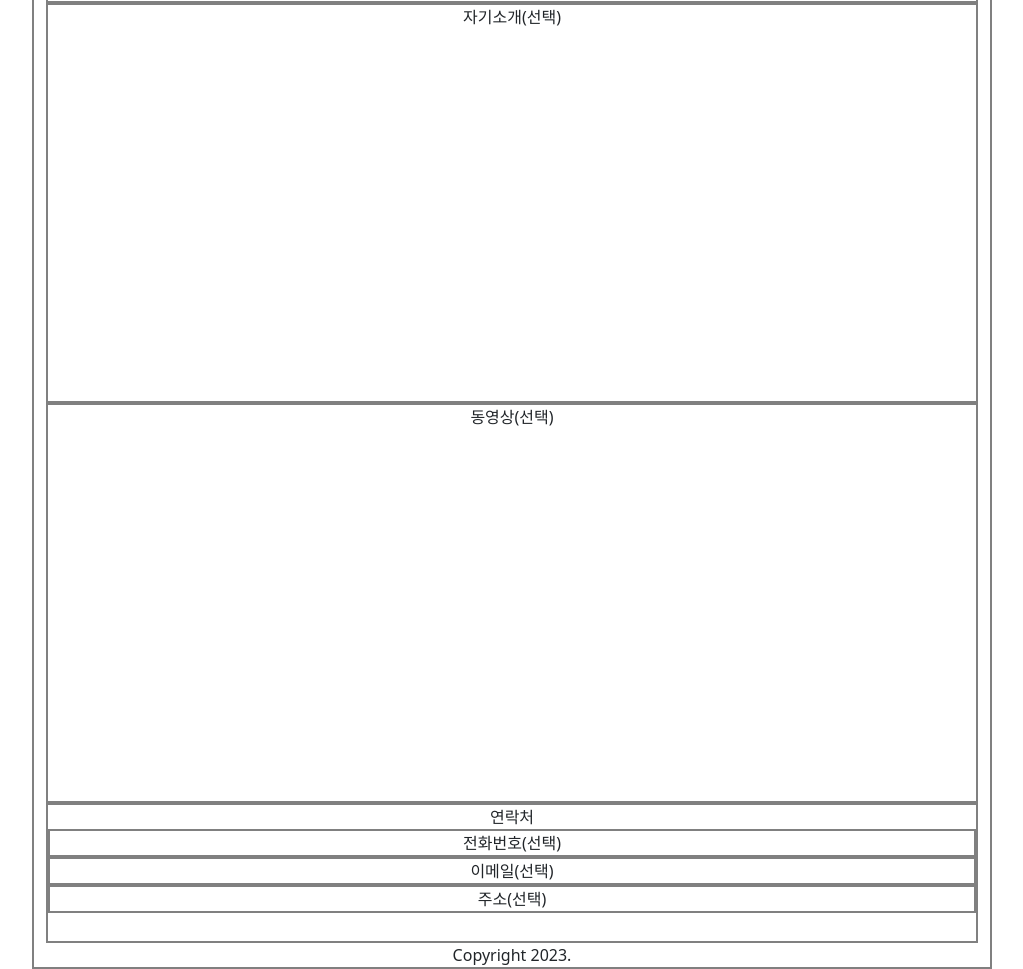
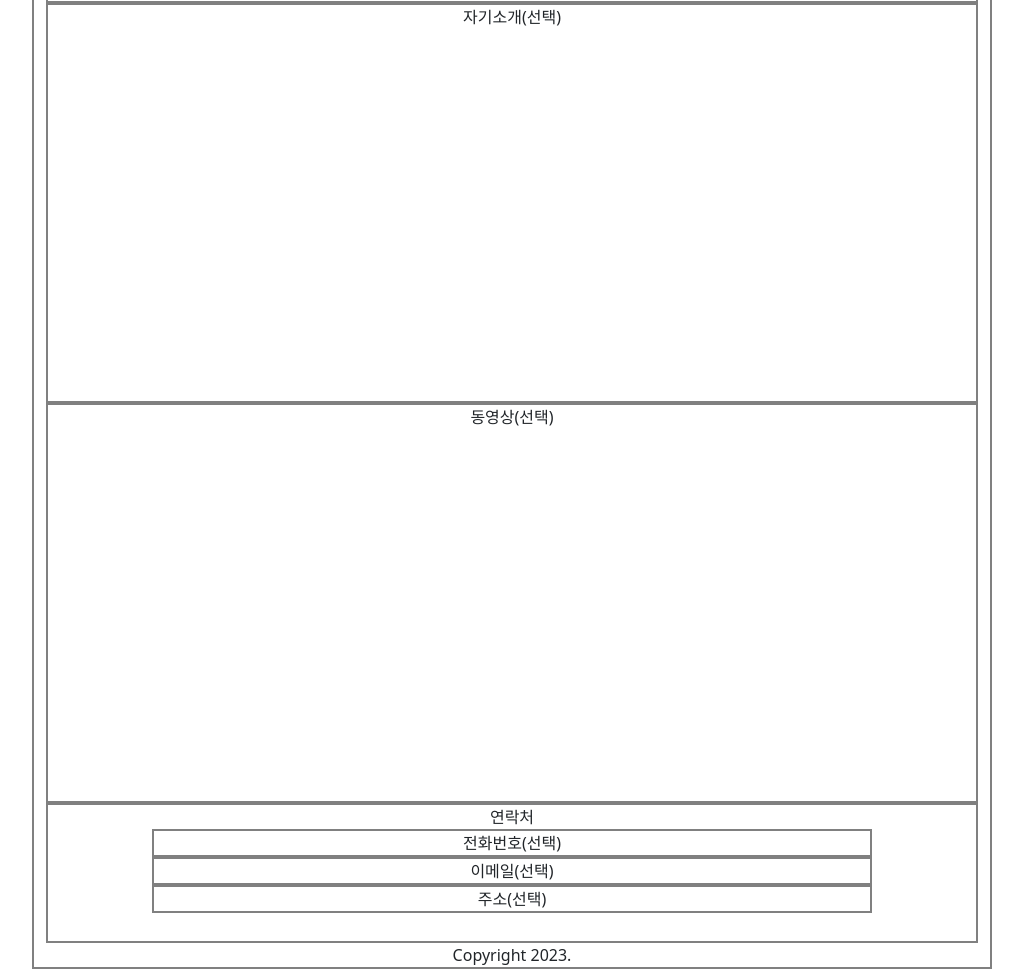
Before and after one commit to k1mjunyoung/madangbal, a plain HTML site: page ui.html in a window 1280 px wide. Shown: the part 349-1318 px from the top of the page, without its empty margins (128-1151 px from the left). Drawn offline with nearby package versions, Linux system fonts and the light colour scheme.

Commit message:
Update ui.css

```diff
--- a/ui.css
+++ b/ui.css
@@ -19,3 +19,6 @@ body {
 .contact {
     height: 140px;
 }
+.tel,.mail,.address{
+    max-width: 720px;
+}
```
